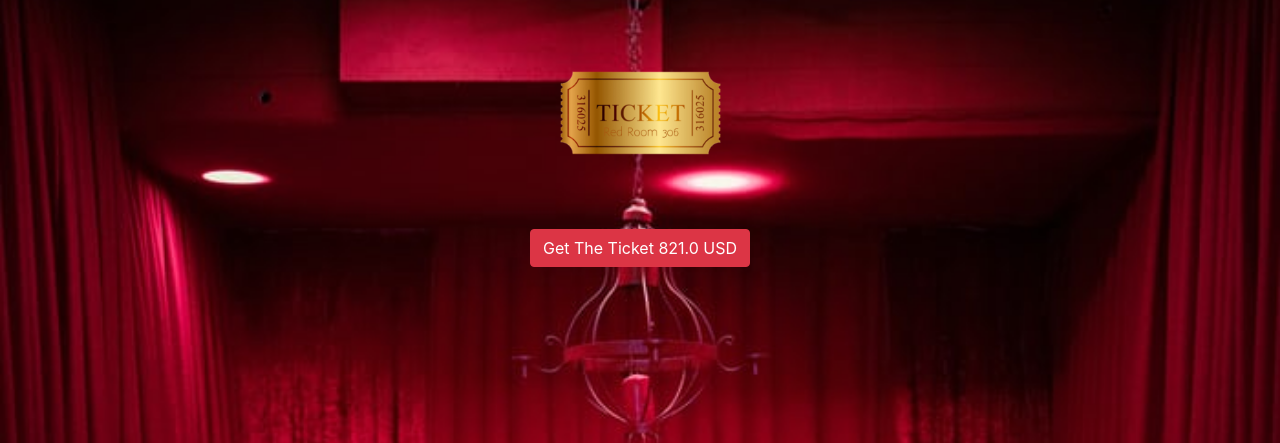
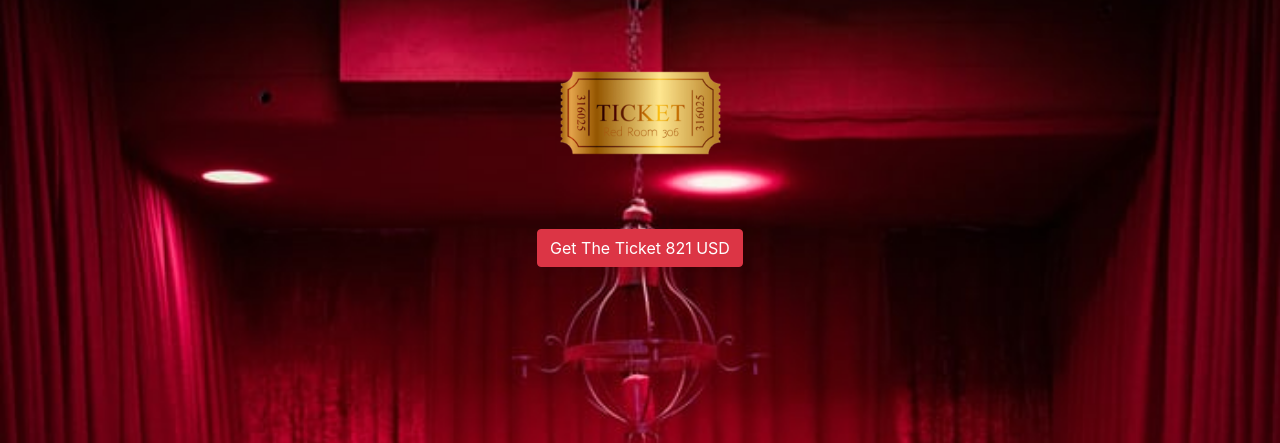
Before and after one commit to Mrhamdi/hamdi, a Django app: page / in a window 1280 px wide. Shown: the part 357-800 px from the top of the page. Run offline with Django 3.2, Linux system fonts and the light colour scheme; data comes from the database, SQL or seed files in the repository; some libraries are stand-ins or nearby versions.

Commit message:
tweaked about html

```diff
--- a/blackchatapp/templates/home.html
+++ b/blackchatapp/templates/home.html
@@ -56,11 +56,10 @@
 <img src="{% static 'img/ticket.png'%}" class="" width=230px style="margin-left: auto;margin-right: auto;display: block;">
 <div style="text-align:center">
 <a href="{%url 'payment'%}">
-  {% for products in products %}
-<p class="btn btn-danger" style="margin-bottom:200px;text-align:center;">Get The Ticket {{products.price}} USD</p>
+<p class="btn btn-danger" style="margin-bottom:200px;text-align:center;">Get The Ticket 821 USD</p>
 </a>
 </div>
-{%endfor%}
+
 
  <img class="i" src="{% static 'img/red6.jpg' %}"  width=200px height=200px style="margin-bottom:0px">
 <p style="color:white">
```
